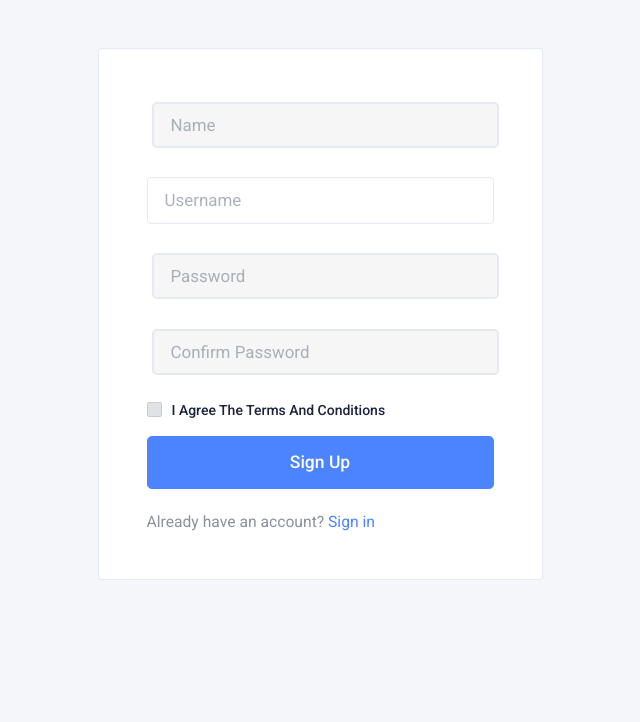
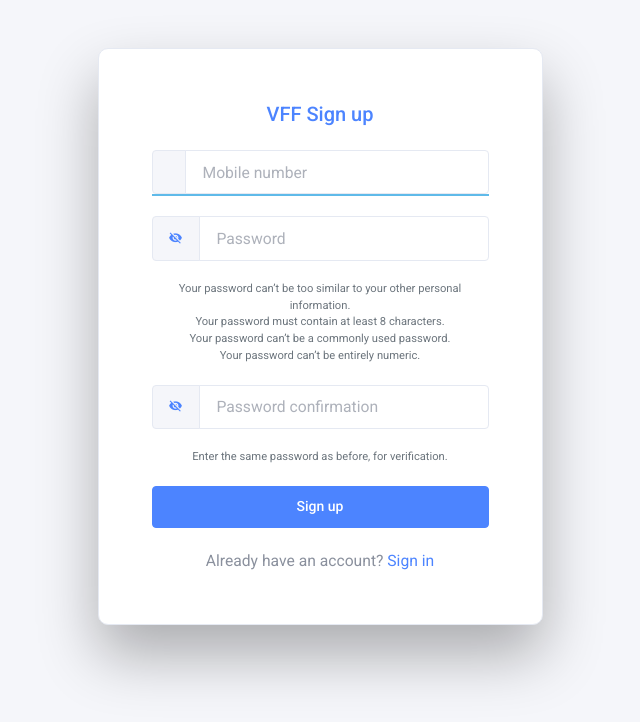
Before and after one commit to prajeeshag/vffsite, a Django app: page /signup/ in a window 1280 px wide. Shown: the top 722 px of the page, without its empty margins (320-960 px from the left). Run offline with Django 3.2, Linux system fonts and the light colour scheme; some libraries are stand-ins or nearby versions.

Commit message:
Added many

```diff
--- a/accounts/forms.py
+++ b/accounts/forms.py
@@ -2,6 +2,7 @@ from django.contrib.auth.forms import UserCreationForm, AuthenticationForm
 from django import forms
 from crispy_forms.helper import FormHelper
 from crispy_forms.layout import Layout, Submit, Row, Column, Div, HTML, Button, Field
+from crispy_forms.bootstrap import PrependedText
 
 from .models import User
 
@@ -11,52 +12,50 @@ class signupForm(UserCreationForm):
         model = User
         fields = ('mobile_number',)
 
-    def __init__(self, *args, tabActive=True, **kwargs):
+    def __init__(self, *args, **kwargs):
         super().__init__(*args, **kwargs)
 
         self.helper = FormHelper()
-        self.helper.form_tag = False
-        self.helper.disable_csrf = True
+        # self.helper.form_tag = False
+        # self.helper.disable_csrf = True
         self.helper.form_show_labels = False
-        formStart=HTML('<form method="post"> {% csrf_token %}')
-        formEnd=HTML('</form>')
-        self.active="active"
+        # formStart=HTML('<form method="post"> {% csrf_token %}')
+        # formEnd=HTML('</form>')
         flds=self.fields
-        if not tabActive:
-            self.active=""
-        self.helper.layout = Layout( Div(
-            formStart,
-            Field('mobile_number', placeholder=flds['mobile_number'].label),
-            Field('password1',placeholder=flds['password1'].label),
-            Field('password2',placeholder=flds['password2'].label),
-            Submit('signup', 'Sign Up', css_class="btn-danger btn-block"),
-            formEnd,
-            Button('frgtpswd','Forgot password?',css_class="btn-link btn-block"),
-            css_class="tab-pane frost p-3 "+self.active, id="signup"),)
+        heading=HTML('<h4 class="text-primary mb-4"> VFF Sign up </h4>')
+        asksignin=Div(HTML('<p> Already have an account? \
+                <a class="text-blue" href="/signin/">Sign in</a> </p>'))
+        icon1='<span href="" class="mdi mdi-cellphone-iphone"> </span>'
+        icon2='<a href="" class="mdi mdi-eye-off"> </a>'
+        self.helper.layout = Layout(
+            heading,
+            PrependedText('mobile_number',icon1,placeholder=flds['mobile_number'].label),
+            PrependedText('password1',icon2,placeholder=flds['password1'].label),
+            PrependedText('password2',icon2,placeholder=flds['password2'].label),
+            Submit('signup', 'Sign up', css_class="btn-primary btn-block mb-4"),
+            asksignin)
 
 
-class loginForm(AuthenticationForm):
+class signinForm(AuthenticationForm):
 
-    def __init__(self, *args, tabActive=True, **kwargs):
+    def __init__(self, *args, **kwargs):
         super().__init__(*args, **kwargs)
 
         self.helper = FormHelper()
-        self.helper.form_tag = False
-        self.helper.disable_csrf = True
+        # self.helper.form_tag = False
+        # self.helper.disable_csrf = True
         self.helper.form_show_labels = False
-        formStart=HTML('<form method="post"> {% csrf_token %}')
-        formEnd=HTML('</form>')
+        # formStart=HTML('<form method="post"> {% csrf_token %}')
+        # formEnd=HTML('</form>')
 
-        self.active="active"
-        if not tabActive:
-            self.active=""
-
+        heading=HTML('<h4 class="text-primary mb-4"> VFF Sign in </h4>')
+        asksignup=Div(HTML('<p> Already have an account? \
+                <a class="text-blue" href="/signup/">Sign up</a> </p>'))
         flds=self.fields
-        self.helper.layout = Layout( Div(
-            formStart,
-            Field('username',placeholder=flds['username'].label),
+        self.helper.layout = Layout(
+            heading,
+            PrependedText('username','+91',placeholder=flds['username'].label),
             Field('password',placeholder=flds['password'].label),
-            Submit('login', 'Login', css_class="btn-success btn-block"),
-            formEnd,
-            Button('frgtpswd','Forgot password?',css_class="btn-link btn-block"),
-            css_class="tab-pane frost p-3 "+self.active, id="login"),)
+            Submit('signin', 'Sign in', css_class="btn-primary btn-block mb-3"),
+            asksignup,
+            Button('frgtpswd','Forgot password?',css_class="btn-link btn-block"))
--- a/accounts/models.py
+++ b/accounts/models.py
@@ -9,7 +9,7 @@ from .managers import UserManager
 
 class User(AbstractBaseUser, PermissionsMixin):
     phone_regex = RegexValidator(regex='^(\d{10})$', message='Phone number must be ten digits')
-    mobile_number = models.CharField(_('Mobile_number'),validators=[phone_regex], max_length=10, unique=True)
+    mobile_number = models.CharField(_('Mobile number'),validators=[phone_regex], max_length=10, unique=True)
     date_joined = models.DateTimeField(_('date joined'), auto_now_add=True)
     is_active = models.BooleanField(_('active'), default=True)
     is_staff = models.BooleanField(_('staff'), default=True)
@@ -22,12 +22,6 @@ class User(AbstractBaseUser, PermissionsMixin):
     class Meta:
         verbose_name = _('user')
         verbose_name_plural = _('users')
-
-    def email_user(self, subject, message, from_email=None, **kwargs):
-        '''
-        Sends an email to this User.
-        '''
-        send_mail(subject, message, from_email, [self.email], **kwargs)
 
 
 class Profile(models.Model):
--- /dev/null
+++ b/accounts/static/registration/script.js
@@ -0,0 +1,17 @@
+
+
+$(document).ready(function() {
+	$("[id^='div_id_password'] a").on('click', function(event) {
+		event.preventDefault();
+		console.log("click test");
+		if($("[id^='div_id_password'] input").attr("type") == "text"){
+			$("[id^='div_id_password'] input").attr('type', 'password');
+			$("[id^='div_id_password'] a").addClass( "mdi-eye-off" );
+			$("[id^='div_id_password'] a").removeClass( "mdi-eye" );
+		}else if($("[id^='div_id_password'] input").attr("type") == "password"){
+			$("[id^='div_id_password'] input").attr('type', 'text');
+			$("[id^='div_id_password'] a").removeClass( "mdi-eye-off" );
+			$("[id^='div_id_password'] a").addClass( "mdi-eye" );
+		}
+	});
+});
--- a/accounts/static/registration/style.css
+++ b/accounts/static/registration/style.css
@@ -18,9 +18,7 @@ h2 {
 	-webkit-border-radius: 10px 10px 10px 10px;
 	border-radius: 10px 10px 10px 10px;
 	background: #fff;
-	padding: 30px;
-	width: 90%;
-	max-width: 450px;
+	padding: 5px !important;
 	position: relative;
 	padding: 0px;
 	-webkit-box-shadow: 0 30px 60px 0 rgba(0,0,0,0.3);
@@ -37,63 +35,28 @@ h2 {
 	border-radius: 0 0 10px 10px;
 }
 
-/* FORM TYPOGRAPHY*/
-
-/*input[type=button], input[type=submit], input[type=reset]  {*/
-	/*background-color: #56baed;*/
+/*input[type=text], input[type=password] {*/
+	/*background-color: #f6f6f6;*/
 	/*border: none;*/
-	/*color: white;*/
-	/*padding: 15px 80px;*/
-	/*text-align: center;*/
+	/*color: #0d0d0d;*/
+	/*padding: 15px 32px;*/
+	/*text-align: left;*/
 	/*text-decoration: none;*/
 	/*display: inline-block;*/
-	/*text-transform: uppercase;*/
-	/*font-size: 13px;*/
-	/*-webkit-box-shadow: 0 10px 30px 0 rgba(95,186,233,0.4);*/
-	/*box-shadow: 0 10px 30px 0 rgba(95,186,233,0.4);*/
+	/*font-size: 16px;*/
+	/*margin: 5px;*/
+	/*border: 2px solid #f6f6f6;*/
+	/*-webkit-transition: all 0.5s ease-in-out;*/
+	/*-moz-transition: all 0.5s ease-in-out;*/
+	/*-ms-transition: all 0.5s ease-in-out;*/
+	/*-o-transition: all 0.5s ease-in-out;*/
+	/*transition: all 0.5s ease-in-out;*/
 	/*-webkit-border-radius: 5px 5px 5px 5px;*/
 	/*border-radius: 5px 5px 5px 5px;*/
-	/*margin: 5px 20px 40px 20px;*/
-	/*-webkit-transition: all 0.3s ease-in-out;*/
-	/*-moz-transition: all 0.3s ease-in-out;*/
-	/*-ms-transition: all 0.3s ease-in-out;*/
-	/*-o-transition: all 0.3s ease-in-out;*/
-	/*transition: all 0.3s ease-in-out;*/
 /*}*/
 
-/*input[type=button]:hover, input[type=submit]:hover, input[type=reset]:hover  {*/
-	/*background-color: #39ace7;*/
-/*}*/
-
-/*input[type=button]:active, input[type=submit]:active, input[type=reset]:active  {*/
-	/*-moz-transform: scale(0.95);*/
-	/*-webkit-transform: scale(0.95);*/
-	/*-o-transform: scale(0.95);*/
-	/*-ms-transform: scale(0.95);*/
-	/*transform: scale(0.95);*/
-/*}*/
-
-input[type=text], input[type=password] {
-	background-color: #f6f6f6;
-	border: none;
-	color: #0d0d0d;
-	padding: 15px 32px;
-	text-align: left;
-	text-decoration: none;
-	display: inline-block;
-	font-size: 16px;
-	margin: 5px;
-	border: 2px solid #f6f6f6;
-	-webkit-transition: all 0.5s ease-in-out;
-	-moz-transition: all 0.5s ease-in-out;
-	-ms-transition: all 0.5s ease-in-out;
-	-o-transition: all 0.5s ease-in-out;
-	transition: all 0.5s ease-in-out;
-	-webkit-border-radius: 5px 5px 5px 5px;
-	border-radius: 5px 5px 5px 5px;
-}
-
-input[type=text]:focus, input[type=password]:focus {
+/*input[type=text]:focus, input[type=password]:focus {*/
+.input-group:focus-within {
 	background-color: #fff;
 	border-bottom: 2px solid #5fbae9;
 }
--- a/accounts/templates/registration/base.html
+++ b/accounts/templates/registration/base.html
@@ -44,14 +44,19 @@
 		<div class="container d-flex flex-column justify-content-between vh-100">
 			<div class="row justify-content-center mt-5">
 				<div class="col-xl-5 col-lg-6 col-md-10">
-					<div class="card">
+					<div class="card" id="formContent">
 						<div class="card-body p-5">
-							{% block content %}
-							{% endblock %}
+							<!--{% block content %}-->
+							{% load crispy_forms_tags %}
+
+							{% crispy form %}
+							<!--{% endblock %}-->
 						</div>
 					</div>
 				</div>
 			</div>
 		</div>
+		<script src="{% static "plugins/jquery/jquery.min.js" %}"></script>
+		<script src="{% static "registration/script.js" %}"></script>
 	</body>
 </html>
--- a/accounts/templates/registration/signup.html
+++ b/accounts/templates/registration/signup.html
@@ -3,34 +3,8 @@
 
 {% block content %}
 
-<form action="/index.html">
-	<div class="row">
-		<div class="form-group col-md-12 mb-4">
-			<input type="text" class="form-control input-lg" id="name" aria-describedby="nameHelp" placeholder="Name">
-		</div>
-		<div class="form-group col-md-12 mb-4">
-			<input type="email" class="form-control input-lg" id="email" aria-describedby="emailHelp" placeholder="Username">
-		</div>
-		<div class="form-group col-md-12 ">
-			<input type="password" class="form-control input-lg" id="password" placeholder="Password">
-		</div>
-		<div class="form-group col-md-12 ">
-			<input type="password" class="form-control input-lg" id="cpassword" placeholder="Confirm Password">
-		</div>
-		<div class="col-md-12">
-			<div class="d-inline-block mr-3">
-				<label class="control control-checkbox">
-					<input type="checkbox" />
-					<div class="control-indicator"></div>
-					I Agree the terms and conditions
-				</label>
-			</div>
-			<button type="submit" class="btn btn-lg btn-primary btn-block mb-4">Sign Up</button>
-			<p>Already have an account?
-			<a class="text-blue" href="signin.html">Sign in</a>
-			</p>
-		</div>
-	</div>
-</form>
+{% load crispy_forms_tags %}
+
+{% crispy form %}
 
 {% endblock %}
--- a/accounts/views.py
+++ b/accounts/views.py
@@ -4,7 +4,7 @@ from django.http import HttpResponse
 from django.contrib.auth.decorators import login_required
 from django.conf import settings
 
-from .forms import signupForm, loginForm
+from .forms import signupForm, signinForm
 
 @login_required
 def home(request):
@@ -15,7 +15,7 @@ def signin(request):
     if request.method == 'POST':
         if settings.DEBUG:
             print(request.POST)
-        form = loginForm(None, request.POST)
+        form = signinForm(None, request.POST)
         if form.is_valid():
             username = form.cleaned_data.get('username')
             raw_password = form.cleaned_data.get('password')
@@ -24,9 +24,9 @@ def signin(request):
             return redirect('accounts:home')
 
     else:
-        loginform = loginForm()
+        form = signinForm()
 
-    return render(request, 'registration/signin.html', {'form':form,})
+    return render(request, 'registration/base.html', {'form':form,})
 
 
 
@@ -42,4 +42,4 @@ def signup(request):
     else:
         form = signupForm()
 
-    return render(request, 'registration/signup.html', {'form':form})
+    return render(request, 'registration/base.html', {'form':form,})
```
Also changed, not shown: accounts/managers.py (+9 -10 lines).
